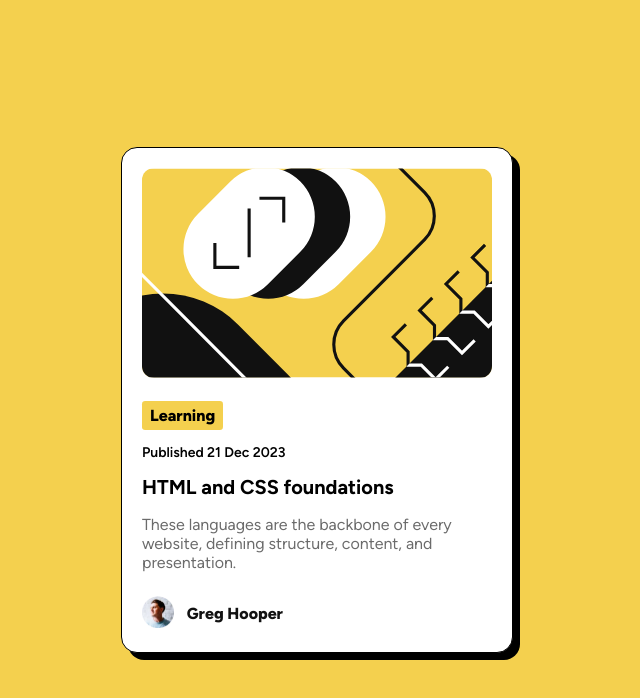
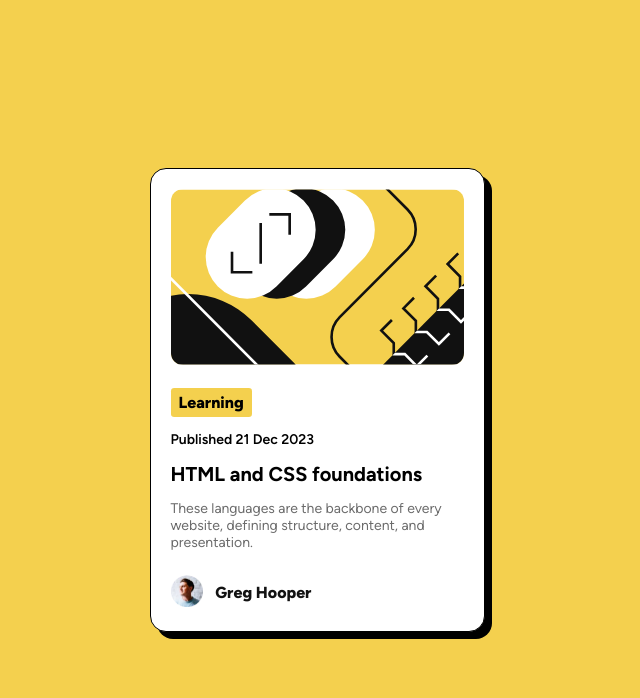
Before and after one commit to bt-ale/blog-preview-card, a plain HTML site: page index.html in a window 1280 px wide. Shown: the whole page, without its empty margins (323-963 px from the left). Drawn offline with Linux system fonts and the light colour scheme.

Commit message:
hover effect added and some style changes

```diff
--- a/styles.css
+++ b/styles.css
@@ -1,6 +1,12 @@
 @font-face {
 	font-family: "figtree";
 	src: url('assets/fonts/Figtree-VariableFont_wght.ttf') format("truetype");
+}
+
+*,
+*::before,
+*::after {
+  box-sizing: border-box;
 }
 
 :root {
@@ -9,7 +15,6 @@
 	--color-gray-clear:hsl(0, 0%, 42%);
 	--color-gray-dark: hsl(0, 0%, 7%);
 
-	box-sizing: border-box;
 }
 
 body {
@@ -28,14 +33,13 @@ main {
 	border: 1px solid black;
 	border-radius: 1rem;
 	padding: 20px;
-	max-width: 350px;
+	max-width: 335px;
 	background: var(--color-white);
 	box-shadow: black 7px 7px;
 }
 .image img {
 	border-radius: 12px;
 	width: 100%;
-	height: 100%;;
 }
 .learning {
 	margin-top: 1.2rem;
@@ -55,8 +59,12 @@ main {
 .title h1{
 	font-size: 20px;
 }
+.title h1:hover {
+	color: var(--color-yellow);
+	cursor: pointer;
+}
 .description {
-	font-size: 16px;
+	font-size: 14px;
 	color: var(--color-gray-clear);
 }
 .profile {
```
